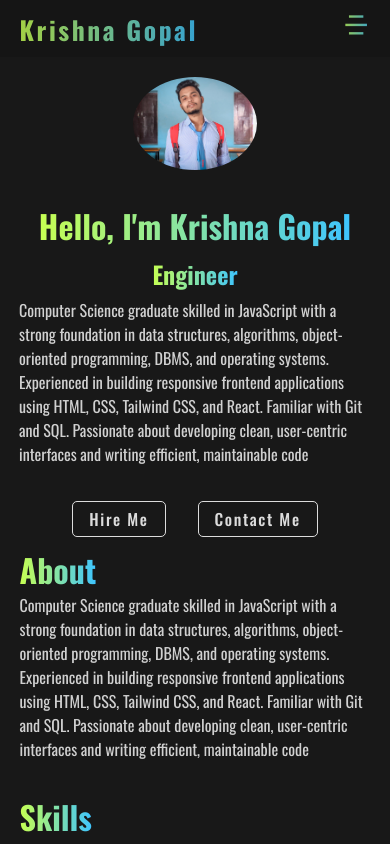
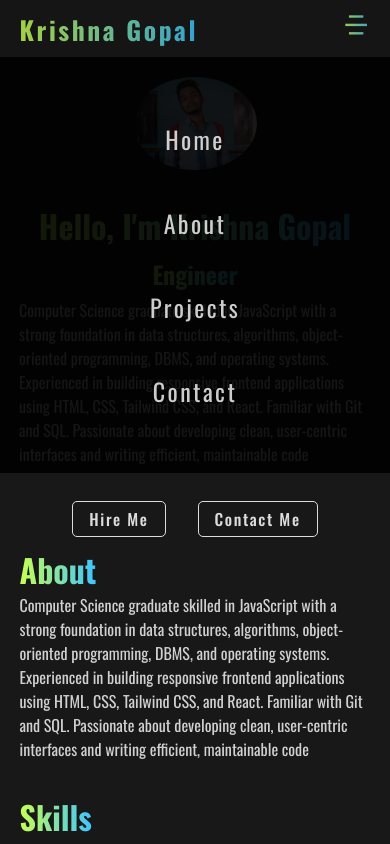
Before and after one commit to krishnagopal-1/Portfolio-Website, a plain HTML site: page index.html in a window 390 px wide. Both pictures are taken after a click on the icon 356 px from the left and 28 px from the top of the page. Shown: the top 844 px of the page. Drawn offline with nearby package versions, Linux system fonts and the light colour scheme.

Commit message:
Update style.css

```diff
--- a/style.css
+++ b/style.css
@@ -392,6 +392,7 @@ footer {
         position: absolute;
         top: 100%;
         right: 0;
+        left: 0;
         width: 100%;
         padding: 1em 3em;
         color: white;
@@ -403,13 +404,14 @@ footer {
     }
 
     .links a {
-        margin: 2em 0;
+        margin: 2em 0em;
+        text-align: center;
         display: block;
         font-size: 1.5em;
         color: white;
     }
 
-    .link.active {
+    .links.active {
         display: block;
     }
 
```
